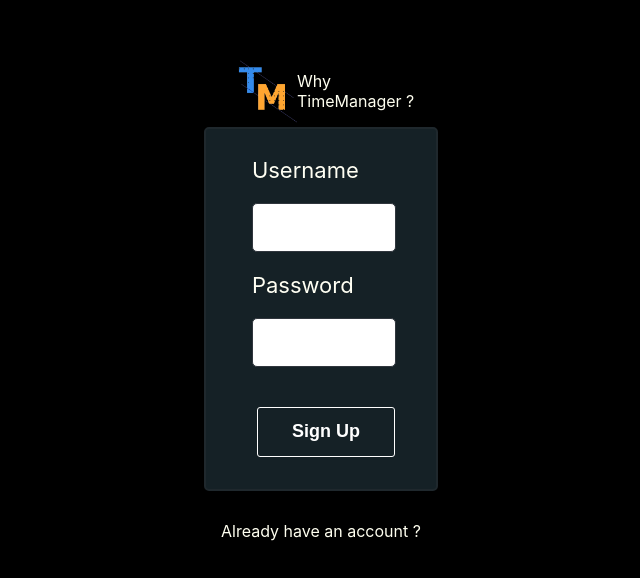
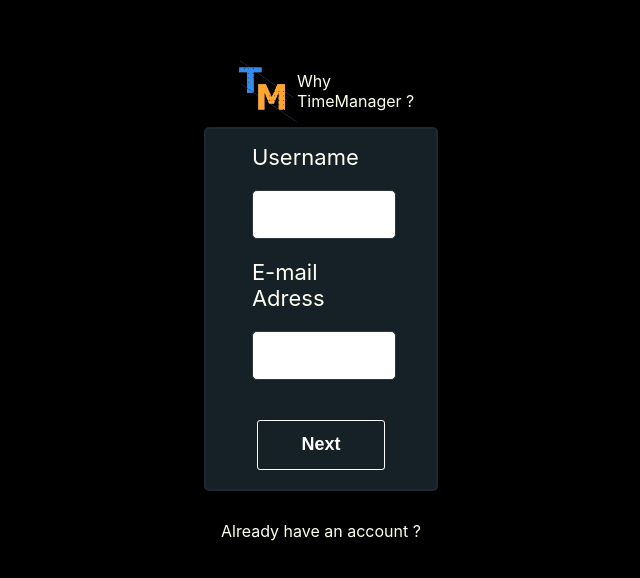
Before and after one commit to ArekStasko/TimeManager.Web, a React (Create React App) app: page /SignUp in a window 1280 px wide. Shown: the part 102-680 px from the top of the page, without its empty margins (63-703 px from the left). Built offline with nearby package versions, Linux system fonts and the light colour scheme.

Commit message:
Add SignUp component and api calls

```diff
--- a/package.json
+++ b/package.json
@@ -6,6 +6,7 @@
     "@testing-library/jest-dom": "^5.16.5",
     "@testing-library/react": "^13.4.0",
     "@testing-library/user-event": "^13.5.0",
+    "axios": "^1.3.3",
     "react": "^18.2.0",
     "react-dom": "^18.2.0",
     "react-redux": "^8.0.5",
--- a/src/App.js
+++ b/src/App.js
@@ -16,7 +16,7 @@ function App() {
               <Routes>
                   <Route exact path="/" element={<Home />} />
                   <Route exact path="/SignIn" element={<SignIn />} />
-                  <Route exact path="SignUp" element={<SignUp />} />
+                  <Route exact path="/SignUp" element={<SignUp />} />
                </Routes>
             </PersistGate>
           </Router>
--- a/src/components/atoms/Button/Button.jsx
+++ b/src/components/atoms/Button/Button.jsx
@@ -1,10 +1,10 @@
 import "./Button.css"
 
-const Button = ({text}) => {
+const Button = ({text, event}) => {
 
     const button = (
         <div className="btn-wrapper">
-            <button className="btn btn-event btn-transparent">{text}</button>
+            <button onClick={event} className="btn btn-event btn-transparent">{text}</button>
         </div>
     );
 
--- a/src/components/atoms/ButtonLink/buttonLink.jsx
+++ b/src/components/atoms/ButtonLink/buttonLink.jsx
@@ -1,9 +1,9 @@
 import './buttonLink.css'
 import {Link} from "react-router-dom";
 
-function ButtonLink({text, style}){
+function ButtonLink({text, link, style}){
     return(
-        <Link to="/SignIn" className={style}>
+        <Link to={link} className={style}>
           <div className="Text">{text}</div>
         </Link>
     );
--- a/src/components/molecules/Navbar/NonAuthButtons/NonAuthButtons.jsx
+++ b/src/components/molecules/Navbar/NonAuthButtons/NonAuthButtons.jsx
@@ -3,8 +3,8 @@ import "./buttons.css"
 function NonAuthButtons(){
     return(
         <div className="Buttons">
-                <ButtonLink text={"Sign In"} style={"btn btn-small btn-transparent btn-magnifyEffect"} />
-                <ButtonLink text={"Sign Up"} style={"btn btn-big btn-transparent"} />
+                <ButtonLink text={"Sign In"} link={"/SignIn"} style={"btn btn-small btn-transparent btn-magnifyEffect"} />
+                <ButtonLink text={"Sign Up"} link={"/SignUp"} style={"btn btn-big btn-transparent"} />
         </div>
     )
 }
--- a/src/components/organisms/InputBox/SignUpBox/SignUpBox.css
+++ b/src/components/organisms/InputBox/SignUpBox/SignUpBox.css
@@ -0,0 +1,3 @@
+.btn-wrapper{
+    display: flex;
+}
--- a/src/components/organisms/InputBox/SignUpBox/SignUpBox.jsx
+++ b/src/components/organisms/InputBox/SignUpBox/SignUpBox.jsx
@@ -1,24 +1,42 @@
 import "./SignUpBox.css"
 import Button from "../../../atoms/Button/Button";
+import {useState, useEffect} from "react";
 
 
 const SignUpBox = () => {
+    const [active, setActive] = useState(true);
 
-    const signUpBox = (
+    return active ?
+                (
                     <div className="wrapper">
                         <div className="input-wrapper">
                             <label>Username</label>
                             <input className="input" />
                         </div>
                         <div className="input-wrapper">
+                            <label>E-mail Adress</label>
+                            <input className="input" />
+                        </div>
+                        <Button text={"Next"} event={() => setActive(!active)} />
+                    </div>
+                )
+                :
+                (
+                    <div className="wrapper">
+                        <div className="input-wrapper">
                             <label>Password</label>
+                            <input className="input" type="password"/>
+                        </div>
+                        <div className="input-wrapper">
+                            <label>Repeat Password</label>
                             <input  className="input" type="password"/>
                         </div>
+                        <div className="btn-wrapper">
+                            <Button text={"Back"} event={() => setActive(!active)}  />
                             <Button text={"Sign Up"} />
                         </div>
-    );
-
-    return signUpBox;
+                    </div>
+                )
 }
 
 export  default  SignUpBox;
```
Also changed, not shown: src/api/apiCalls.js (added, +22 -0 lines), 1 other file (tests, documents, lock files or other folders). Lines whose indentation alone changed are shown as unchanged.
